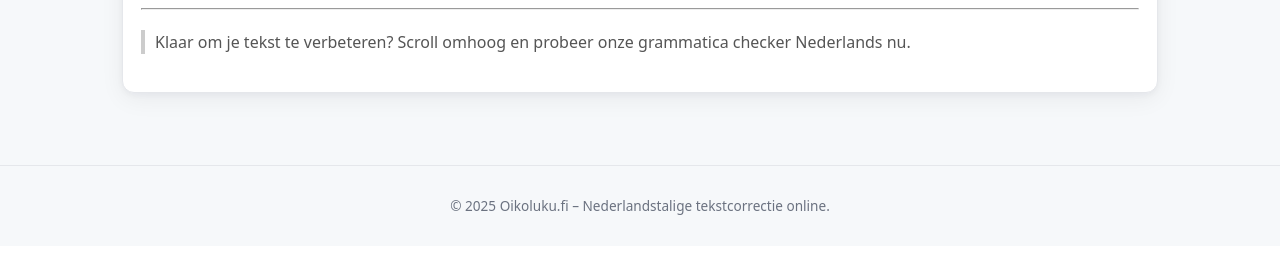
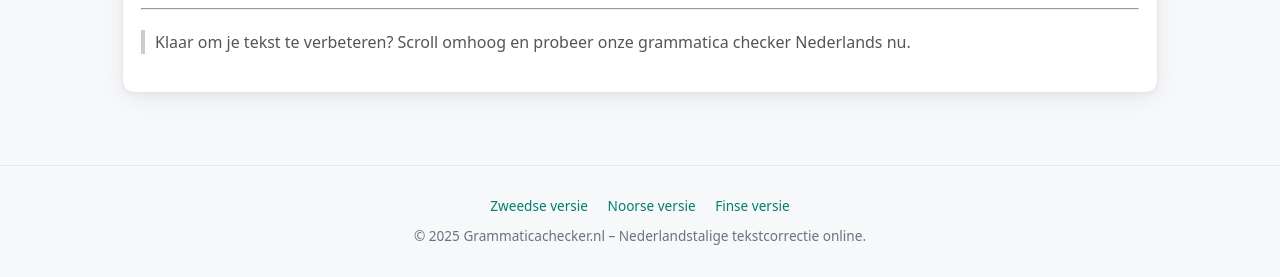
Before and after one commit to JohannesKarasik/dutch, a Django app: page / in a window 1280 px wide. Shown: the part 2116-2393 px from the top of the page. Before the commit the page ends 2331 px from the top, so only its background shows below. Run offline with Django 5.2, Linux system fonts and the light colour scheme.

Commit message:
Initial commit

```diff
--- a/dutch/checker/templates/checker/footer.html
+++ b/dutch/checker/templates/checker/footer.html
@@ -6,5 +6,11 @@
   color:var(--muted);
   font-size:.85rem;
 ">
-  &copy; {{ now|default:2025 }} Oikoluku.fi – Nederlandstalige tekstcorrectie online.
+  <div style="margin-bottom:10px;">
+    <a href="https://rattatext.se" style="color:var(--accent); text-decoration:none; margin:0 8px;">Zweedse versie</a>
+    <a href="https://rettskrivingsjekk.com/" style="color:var(--accent); text-decoration:none; margin:0 8px;">Noorse versie</a>
+    <a href="https://oikoluku.fi" style="color:var(--accent); text-decoration:none; margin:0 8px;">Finse versie</a>
+  </div>
+
+  &copy; {{ now|default:2025 }} Grammaticachecker.nl – Nederlandstalige tekstcorrectie online.
 </footer>
```
